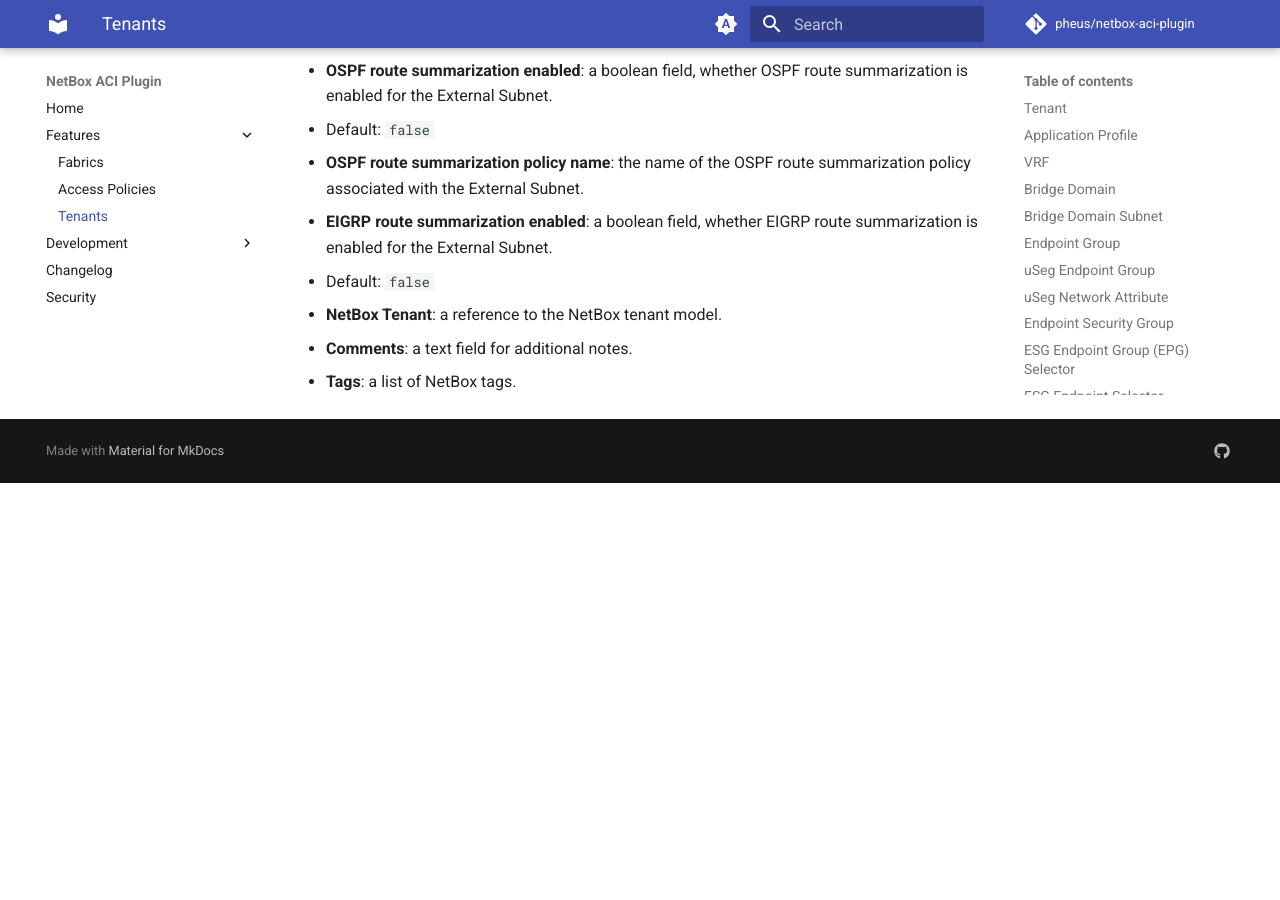
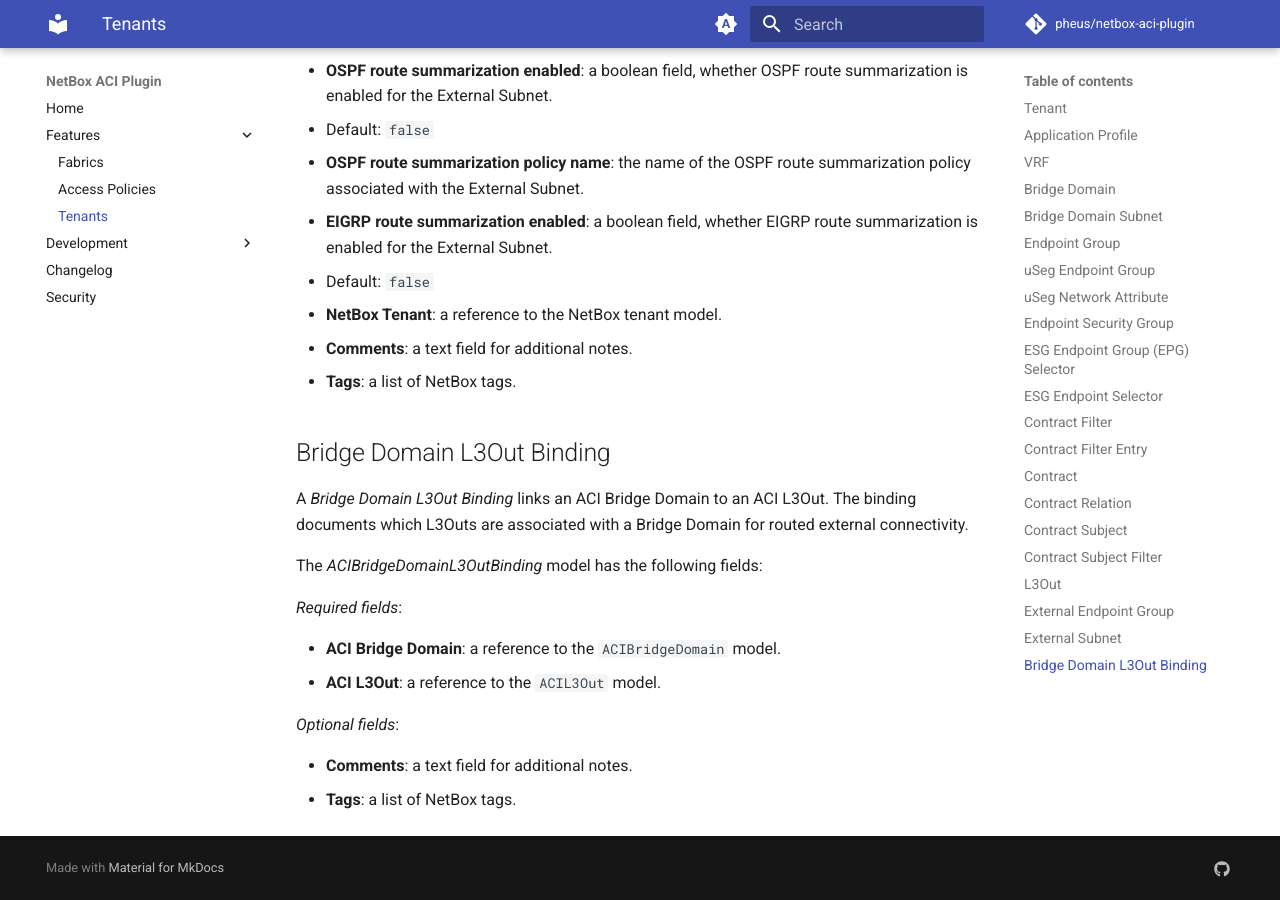
Before and after one commit to pheus/netbox-aci-plugin, an MkDocs documentation site: the page built from docs/features/tenants.md, in a window 1280 px wide and 900 px high, scrolled down 24130 px. Built offline with MkDocs 1.6.1 and Material for MkDocs 9.7.7, drawn with Linux system fonts in a browser that asks for light colours; comment, search, counter and statistics services are not loaded; before the commit the page ends 24613 px from its top, so only the background shows below that.

Commit message:
docs(tenants): Add documentation for ACI Bridge Domain L3Out Binding
Documents ACIBridgeDomainL3OutBinding under docs/features/tenants.md
with model field descriptions, the BD-centric form semantics, the
attach flows from both BD and L3Out detail pages, and the same-VRF /
tenant-or-common validation rules. Explains the relationship to the
APIC fvRsBDToOut MO.

```diff
--- a/docs/features/tenants.md
+++ b/docs/features/tenants.md
@@ -992,3 +992,21 @@ The *ACIExternalSubnet* model has the following fields:
 - **NetBox Tenant**: a reference to the NetBox tenant model.
 - **Comments**: a text field for additional notes.
 - **Tags**: a list of NetBox tags.
+
+## Bridge Domain L3Out Binding
+
+A *Bridge Domain L3Out Binding* links an ACI Bridge Domain to an ACI L3Out. The
+binding documents which L3Outs are associated with a Bridge Domain for routed
+external connectivity.
+
+The *ACIBridgeDomainL3OutBinding* model has the following fields:
+
+*Required fields*:
+
+- **ACI Bridge Domain**: a reference to the `ACIBridgeDomain` model.
+- **ACI L3Out**: a reference to the `ACIL3Out` model.
+
+*Optional fields*:
+
+- **Comments**: a text field for additional notes.
+- **Tags**: a list of NetBox tags.
```
